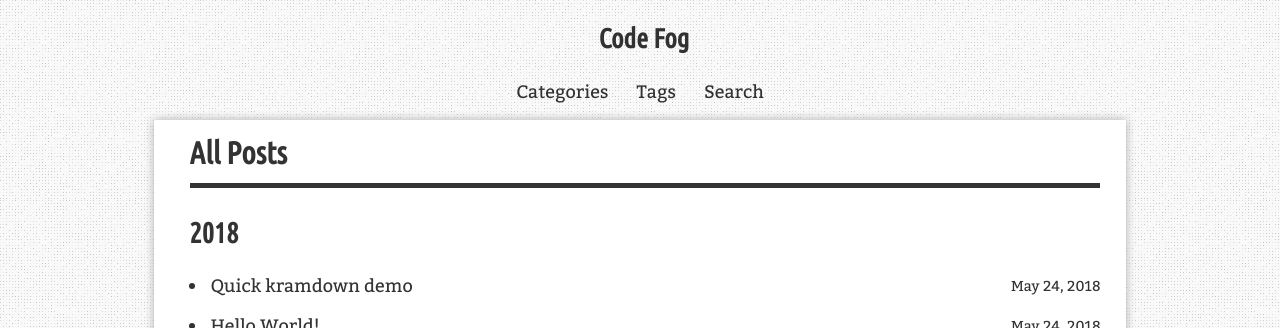
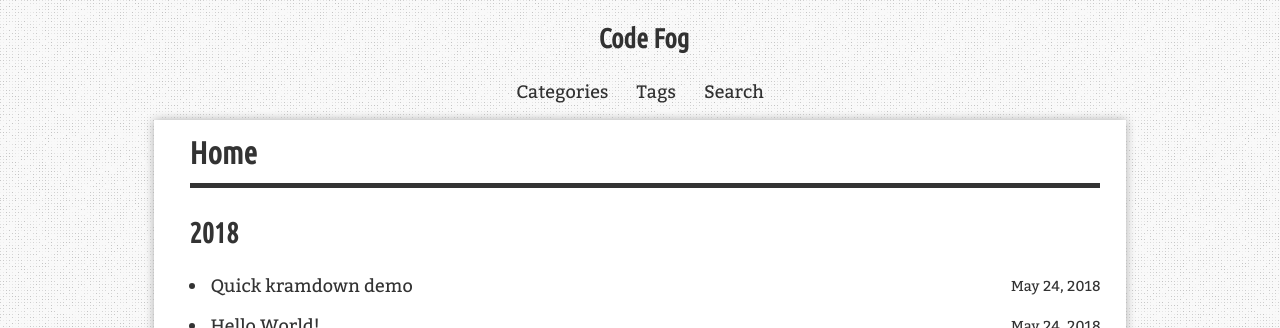
Before and after one commit to liqimore/note, a Jekyll site: the page built from index.html, in a window 1280 px wide and 900 px high. Shown: the top 328 px of the window. Built offline with Jekyll 4.4.1, drawn with Linux system fonts in a browser that asks for light colours; nearby versions of some CDN libraries; comment, search, counter and statistics services are not loaded.

```diff
--- a/_config.yml
+++ b/_config.yml
@@ -63,6 +63,6 @@ addthis_public_id: # AddThis sharing plugin. See http://www.addthis.com/. E.g. r
 
 paths:
   home: /
-  blog: /blog/
-  categories: /blog/categories/
-  tags: /blog/tags/
+  blog: /
+  categories: /categories/
+  tags: /tags/
--- a/index.html
+++ b/index.html
@@ -1,7 +1,7 @@
 ---
 layout: page
-title : All Posts
-header : All Posts
+title : Home
+header : Home
 group: navigation
 ---
 {% assign posts_collate = site.posts %}
```
